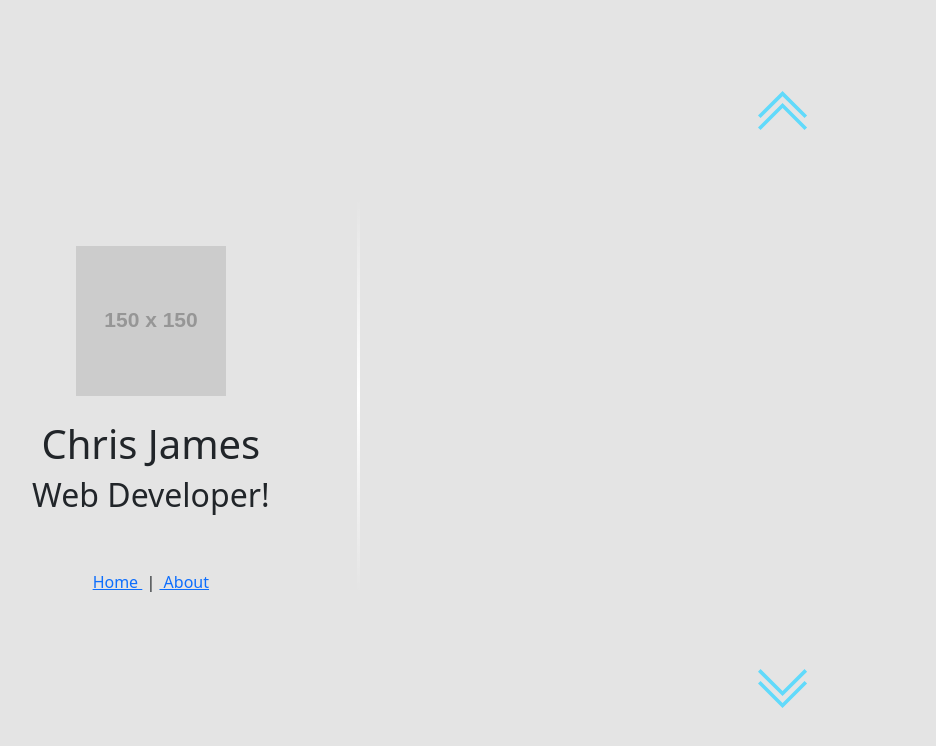
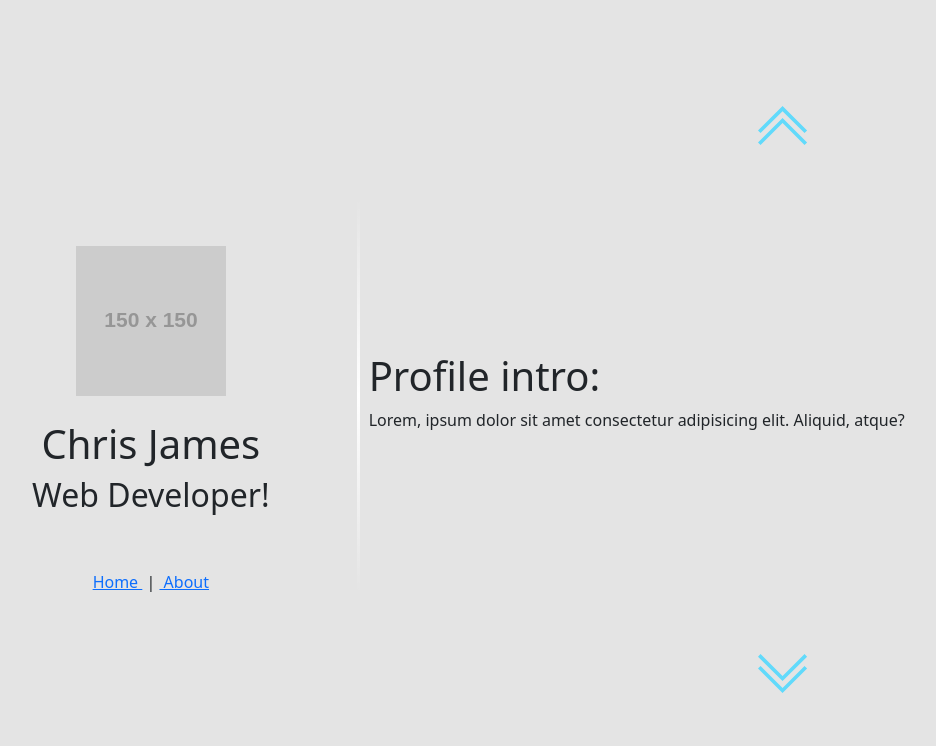
Before and after one commit to chris-adrian/profile, a React (Create React App) app: page / in a window 1280 px wide. Shown: the top 746 px of the page, without its empty margins (70-1006 px from the left). Built offline with nearby package versions, Linux system fonts and the light colour scheme.

Commit message:
home vertical carousel

```diff
--- a/src/components/HomeBottom.tsx
+++ /dev/null
@@ -1,22 +0,0 @@
-import { Col } from "react-bootstrap";
-
-const HomeBottom = ({ onClick }) => {
-  return (
-    <Col md={12} className="navigator text-center">
-      <svg
-        onClick={onClick}
-        xmlns="http://www.w3.org/2000/svg"
-        width="50"
-        height="50"
-        viewBox="0 0 415 415"
-      >
-        <g fill="#61DAFB">
-          <polygon points="203.718,322.929 21.179,140.984 0,162.232 203.718,365.287 407.437,162.232 386.258,140.984 	" />
-          <polygon points="407.437,63.398 386.258,42.15 203.718,224.095 21.179,42.15 0,63.398 203.718,266.453 	" />
-        </g>
-      </svg>
-    </Col>
-  );
-};
-
-export default HomeBottom;
--- a/src/components/HomeContent.tsx
+++ b/src/components/HomeContent.tsx
@@ -1,42 +1,74 @@
 import React, { useState, useEffect } from "react";
-import { Col } from "react-bootstrap";
-// import RenderComponent from "./RenderComponent";
+import Col from "react-bootstrap/Col";
 import ProfileInfo from "./ProfileInfo";
 import ProfileIntro from "./ProfileIntro";
 
-const HomeContent = ({ contentFlow, resetFlow }) => {
-  const [contentShow, setcontentShow] = useState(false);
+// Conver to Class Component, add dynamic state function
+const HomeContent = ({ onChange, resetFlow }) => {
+  const contents = React.useMemo(() => {
+    return [ProfileIntro, ProfileInfo, ProfileIntro];
+  }, []);
+  const [contentState, setContentState] = useState({});
 
   const elemCalled = () => {
-    console.log("helloooo");
+    console.log("test");
   };
-  const contents = [ProfileInfo, ProfileIntro];
 
   useEffect(() => {
-    renderContent(contentFlow);
-    if (contentFlow !== 0) {
-      resetFlow();
-    }
-  }, [contentFlow, resetFlow]);
+    //Populate content state
+    (function () {
+      if (Object.keys(contentState).length === 0) {
+        let tempContentState = {};
+        contents.forEach((item, i) => {
+          tempContentState = {
+            ...tempContentState,
+            [i]: i === 0 ? true : false,
+          };
+        });
+        setContentState({ ...contentState, ...tempContentState });
+      }
+    })();
+  });
 
-  const renderContent = (flow: number) => {
-    switch (flow) {
-      case 1:
-        setcontentShow(true);
-        break;
-      case -1:
-        setcontentShow(false);
-        break;
-      default:
-        // setHomeFlow("Idle");
-        break;
-    }
-  };
+  useEffect(() => {
+    const handleChange = (flow: number) => {
+      if (flow !== 0) {
+        let contentStateCopy = JSON.parse(JSON.stringify(contentState)); // Deep copy
+        let contentStateLength = Object.keys(contentStateCopy).length;
+        let y = 0;
+        for (let x = 0; x < contentStateLength; x++) {
+          if (contentStateCopy[x] === true) {
+            y = x;
+            if (
+              (x !== 0 && flow > 0) ||
+              (flow < 0 && x !== contentStateLength - 1)
+            ) {
+              contentStateCopy[y] = !contentStateCopy[y]; // toggle active
+            }
+          }
+        }
+        if (flow > 0) {
+          if (y !== 0) {
+            contentStateCopy[y - 1] = !contentStateCopy[y - 1]; // toggle prev
+          }
+        } else {
+          if (y !== contentStateLength - 1) {
+            contentStateCopy[y + 1] = !contentStateCopy[y + 1]; // toggle next
+          }
+        }
+        setContentState({ ...contentState, ...contentStateCopy });
+        resetFlow();
+      }
+    };
+    handleChange(onChange);
+  }, [onChange, contentState, resetFlow]);
 
   return (
     <Col md={12}>
       {contents.map((Item, key) => {
-        return <Item key={key} inProp={contentShow} onClick={elemCalled} />;
+        return (
+          <Item key={key} inProp={contentState[key]} onClick={elemCalled} />
+        );
       })}
     </Col>
   );
--- /dev/null
+++ b/src/components/HomeNavigator.tsx
@@ -0,0 +1,48 @@
+import Col from "react-bootstrap/Col";
+
+const HomeNavigator = ({ onClick, direction }) => {
+  const naviIcon = (direction) => {
+    switch (direction) {
+      case "up":
+        return (
+          <svg
+            onClick={onClick}
+            xmlns="http://www.w3.org/2000/svg"
+            width="50"
+            height="50"
+            viewBox="0 0 415 415"
+          >
+            <g fill="#61DAFB">
+              <polygon points="203.718,84.507 386.258,266.453 407.437,245.205 203.718,42.15 0,245.205 21.179,266.453 	" />
+              <polygon points="0,344.039 21.179,365.287 203.718,183.341 386.258,365.287 407.437,344.039 203.718,140.984 	" />
+            </g>
+          </svg>
+        );
+      case "down":
+        return (
+          <svg
+            onClick={onClick}
+            xmlns="http://www.w3.org/2000/svg"
+            width="50"
+            height="50"
+            viewBox="0 0 415 415"
+          >
+            <g fill="#61DAFB">
+              <polygon points="203.718,322.929 21.179,140.984 0,162.232 203.718,365.287 407.437,162.232 386.258,140.984 	" />
+              <polygon points="407.437,63.398 386.258,42.15 203.718,224.095 21.179,42.15 0,63.398 203.718,266.453 	" />
+            </g>
+          </svg>
+        );
+      default:
+        return <span>????</span>;
+    }
+  };
+
+  return (
+    <Col md={12} className="navigator text-center">
+      {naviIcon(direction)}
+    </Col>
+  );
+};
+
+export default HomeNavigator;
--- a/src/components/HomeTop.tsx
+++ /dev/null
@@ -1,22 +0,0 @@
-import { Col } from "react-bootstrap";
-
-const HomeTop = ({ onClick }) => {
-  return (
-    <Col md={12} className="navigator text-center">
-      <svg
-        onClick={onClick}
-        xmlns="http://www.w3.org/2000/svg"
-        width="50"
-        height="50"
-        viewBox="0 0 415 415"
-      >
-        <g fill="#61DAFB">
-          <polygon points="203.718,84.507 386.258,266.453 407.437,245.205 203.718,42.15 0,245.205 21.179,266.453 	" />
-          <polygon points="0,344.039 21.179,365.287 203.718,183.341 386.258,365.287 407.437,344.039 203.718,140.984 	" />
-        </g>
-      </svg>
-    </Col>
-  );
-};
-
-export default HomeTop;
--- a/src/components/ProfileInfo.tsx
+++ b/src/components/ProfileInfo.tsx
@@ -7,7 +7,7 @@ const ProfileInfo = ({ inProp, onClick }) => {
     <CSSTransition
       nodeRef={nodeRef}
       in={inProp}
-      timeout={250}
+      timeout={350}
       className="slide"
     >
       <div ref={nodeRef} onClick={onClick}>
--- a/src/components/ProfileIntro.tsx
+++ b/src/components/ProfileIntro.tsx
@@ -7,7 +7,7 @@ const ProfileIntro = ({ inProp, onClick }) => {
     <CSSTransition
       nodeRef={nodeRef}
       in={inProp}
-      timeout={250}
+      timeout={350}
       className="slide"
     >
       <div ref={nodeRef} onClick={onClick}>
--- a/src/pages/Home.tsx
+++ b/src/pages/Home.tsx
@@ -1,30 +1,23 @@
 import { useState } from "react";
-import { Row } from "react-bootstrap";
+import Row from "react-bootstrap/Row";
 import HomeContent from "../components/HomeContent";
-import HomeTop from "../components/HomeTop";
-import HomeBottom from "../components/HomeBottom";
+import HomeNavigator from "../components/HomeNavigator";
 
 const Home = () => {
-  const [contentFlow, setContentFlow] = useState(0);
-  const goUp = () => {
-    contentChange(1);
-  };
-  const goDown = () => {
-    contentChange(-1);
-  };
-  const contentChange = (flow: number) => {
-    setContentFlow(flow);
+  const [contentChange, setContentChange] = useState(0);
+
+  const onChange = (flow: number) => {
+    setContentChange(flow);
   };
   const resetFlow = () => {
-    setContentFlow(0);
-    // console.log("reset");
+    setContentChange(0);
   };
 
   return (
     <Row className="home-content align-items-center h-100-md-up">
-      <HomeTop onClick={goUp} />
-      <HomeContent contentFlow={contentFlow} resetFlow={resetFlow} />
-      <HomeBottom onClick={goDown} />
+      <HomeNavigator onClick={() => onChange(1)} direction={"up"} />
+      <HomeContent onChange={contentChange} resetFlow={resetFlow} />
+      <HomeNavigator onClick={() => onChange(-1)} direction={"down"} />
     </Row>
   );
 };
--- a/src/styles/App.css
+++ b/src/styles/App.css
@@ -181,6 +181,31 @@ body main {
   .classname .exit-done
 */
 .home-content .slide,
+.home-content .slide .exit-done {
+  display: none;
+  transition: opacity 200ms;
+}
+.home-content .slide.enter-active {
+  display: block;
+  opacity: 0;
+}
+.home-content .slide.enter-done {
+  display: block;
+  opacity: 1;
+}
+.home-content .slide.exit {
+  display: block;
+  opacity: 1;
+}
+.home-content .slide .exit-active {
+  display: block;
+  opacity: 0;
+}
+/* .home-content .slide-enter,
+.home-content .slide-exit,
+.home-content .slide.exit-active {
+  display: block;
+}
 .home-content .slide-enter {
   opacity: 0;
   transition: opacity 200ms;
@@ -194,7 +219,7 @@ body main {
 }
 .home-content .slide.exit-active {
   opacity: 0;
-}
+} */
 /* .
   fade-enter {
     opacity: 0;
```
Also changed, not shown: src/components/RenderComponent.tsx (deleted, +0 -7 lines), 15 other files (tests, documents, lock files or other folders).
